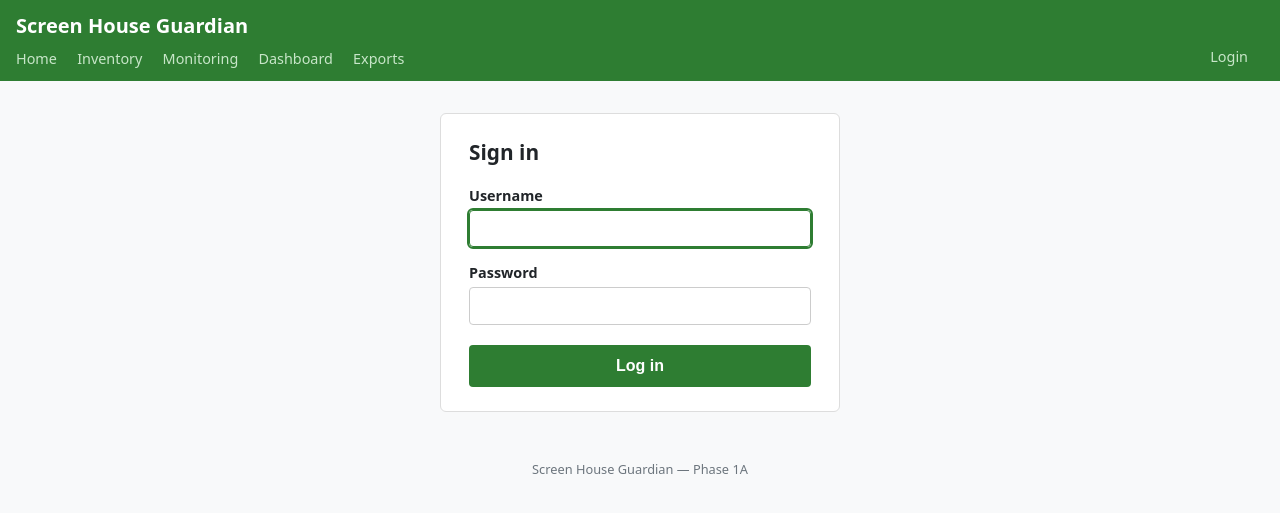
After one commit to kishkumar96/screenhouse-guardian, a Django app: page /accounts/login/ in a window 1280 px wide. The commit adds this page. Shown: the top 513 px of the page. Run offline with Django 5.2, Linux system fonts and the light colour scheme.

Commit message:
Add Phase 1A login and role-based access control

```diff
--- a/config/urls.py
+++ b/config/urls.py
@@ -1,3 +1,4 @@
+from django.contrib.auth import views as auth_views
 from django.contrib import admin
 from django.contrib.staticfiles.urls import staticfiles_urlpatterns
 from django.urls import path, include
@@ -15,6 +16,12 @@ urlpatterns = [
     path('', TemplateView.as_view(template_name='home.html'), name='home'),
     path('health/', health_check, name='health_check'),
     path('admin/', admin.site.urls),
+    path(
+        'accounts/login/',
+        auth_views.LoginView.as_view(template_name='registration/login.html'),
+        name='login',
+    ),
+    path('accounts/logout/', auth_views.LogoutView.as_view(), name='logout'),
     # Top-level observe routes — URL must match what QR codes encode:
     #   /observe/<unit_code>/          observation form
     #   /observe/<unit_code>/timeline/ observation history
--- a/dashboard/views.py
+++ b/dashboard/views.py
@@ -1,8 +1,10 @@
 from django.shortcuts import render
 
+from config.permissions import observer_required
 from .services import get_dashboard_data
 
 
+@observer_required
 def index(request):
     context = get_dashboard_data()
     return render(request, 'dashboard/index.html', context)
--- a/inventory/views.py
+++ b/inventory/views.py
@@ -1,5 +1,7 @@
 from django.http import HttpResponse
 
+from config.permissions import observer_required
 
+@observer_required
 def index(request):
     return HttpResponse("<h1>Inventory</h1><p>Phase 1A implementation coming soon.</p>")
--- a/monitoring/views.py
+++ b/monitoring/views.py
@@ -2,15 +2,18 @@ from django.contrib import messages
 from django.http import HttpResponse
 from django.shortcuts import get_object_or_404, redirect, render
 
+from config.permissions import observer_required
 from inventory.models import TrackingUnit
 from .forms import ObservationForm, ObservationPhotoForm
 from .models import Observation
 
 
+@observer_required
 def index(request):
     return HttpResponse('<h1>Monitoring</h1><p>Use <code>/observe/&lt;unit_code&gt;/</code> to record an observation.</p>')
 
 
+@observer_required
 def observe(request, unit_code):
     unit = get_object_or_404(TrackingUnit, unit_code=unit_code)
 
@@ -57,6 +60,7 @@ def observe(request, unit_code):
     })
 
 
+@observer_required
 def timeline(request, unit_code):
     unit = get_object_or_404(TrackingUnit, unit_code=unit_code)
     observations = (
--- a/qr/views.py
+++ b/qr/views.py
@@ -2,6 +2,7 @@ from django.http import HttpResponse
 from django.shortcuts import get_object_or_404, redirect, render
 from django.views.decorators.http import require_POST
 
+from config.permissions import manager_required, observer_required
 from inventory.models import TrackingUnit
 from .services import generate_qr_for_tracking_unit
 
@@ -10,11 +11,13 @@ def index(request):
     return HttpResponse('<h1>QR</h1><p>Use <code>/qr/units/&lt;unit_code&gt;/label/</code> to view a label.</p>')
 
 
+@observer_required
 def label(request, unit_code):
     unit = get_object_or_404(TrackingUnit, unit_code=unit_code)
     return render(request, 'qr/label.html', {'unit': unit})
 
 
+@manager_required
 @require_POST
 def generate(request, unit_code):
     unit = get_object_or_404(TrackingUnit, unit_code=unit_code)
--- a/static/css/app.css
+++ b/static/css/app.css
@@ -33,6 +33,34 @@ nav a {
 }
 
 nav a:hover {
+  color: #fff;
+}
+
+.nav-auth {
+  float: right;
+  font-size: 0.9rem;
+}
+
+.nav-username {
+  color: #c8e6c9;
+  margin-right: 0.5rem;
+}
+
+.nav-logout-form {
+  display: inline;
+}
+
+.nav-logout-btn {
+  background: none;
+  border: none;
+  color: #c8e6c9;
+  cursor: pointer;
+  font-size: 0.9rem;
+  padding: 0;
+  text-decoration: underline;
+}
+
+.nav-logout-btn:hover {
   color: #fff;
 }
 
--- a/templates/base.html
+++ b/templates/base.html
@@ -20,6 +20,17 @@
       <a href="{% url 'monitoring:index' %}">Monitoring</a>
       <a href="{% url 'dashboard:index' %}">Dashboard</a>
       <a href="{% url 'exports:index' %}">Exports</a>
+      <span class="nav-auth">
+        {% if user.is_authenticated %}
+          <span class="nav-username">{{ user.username }}</span>
+          <form method="post" action="{% url 'logout' %}" class="nav-logout-form">
+            {% csrf_token %}
+            <button type="submit" class="nav-logout-btn">Logout</button>
+          </form>
+        {% else %}
+          <a href="{% url 'login' %}">Login</a>
+        {% endif %}
+      </span>
     </nav>
   </header>
 
--- /dev/null
+++ b/templates/registration/login.html
@@ -0,0 +1,93 @@
+{% extends "base.html" %}
+
+{% block title %}Login — Screen House Guardian{% endblock %}
+
+{% block extra_style %}
+.login-wrap {
+  max-width: 400px;
+  margin: 2rem auto;
+}
+.login-card {
+  background: #fff;
+  border: 1px solid #ddd;
+  border-radius: 6px;
+  padding: 1.5rem 1.75rem;
+}
+.login-card h2 {
+  margin: 0 0 1.25rem;
+  font-size: 1.3rem;
+}
+.login-field {
+  margin-bottom: 1rem;
+}
+.login-field label {
+  display: block;
+  font-weight: 600;
+  font-size: 0.9rem;
+  margin-bottom: 0.3rem;
+}
+.login-field input {
+  width: 100%;
+  padding: 0.55rem 0.75rem;
+  border: 1px solid #ccc;
+  border-radius: 4px;
+  font-size: 1rem;
+  box-sizing: border-box;
+}
+.login-field input:focus {
+  outline: 2px solid #2e7d32;
+  border-color: #2e7d32;
+}
+.login-btn {
+  width: 100%;
+  padding: 0.75rem;
+  background: #2e7d32;
+  color: #fff;
+  border: none;
+  border-radius: 4px;
+  font-size: 1rem;
+  font-weight: 700;
+  cursor: pointer;
+  margin-top: 0.25rem;
+}
+.login-btn:hover { background: #1b5e20; }
+.login-errors {
+  background: #fce4ec;
+  border: 1px solid #e91e63;
+  color: #880e4f;
+  padding: 0.6rem 0.85rem;
+  border-radius: 4px;
+  margin-bottom: 1rem;
+  font-size: 0.875rem;
+}
+{% endblock %}
+
+{% block content %}
+<div class="login-wrap">
+  <div class="login-card">
+    <h2>Sign in</h2>
+
+    {% if form.non_field_errors %}
+    <div class="login-errors">
+      {% for error in form.non_field_errors %}{{ error }}{% endfor %}
+    </div>
+    {% endif %}
+
+    <form method="post">
+      {% csrf_token %}
+      {% if next %}<input type="hidden" name="next" value="{{ next }}">{% endif %}
+
+      <div class="login-field">
+        <label for="{{ form.username.id_for_label }}">Username</label>
+        {{ form.username }}
+      </div>
+      <div class="login-field">
+        <label for="{{ form.password.id_for_label }}">Password</label>
+        {{ form.password }}
+      </div>
+
+      <button type="submit" class="login-btn">Log in</button>
+    </form>
+  </div>
+</div>
+{% endblock %}
```
Also changed, not shown: config/permissions.py (added, +84 -0 lines), dashboard/tests/test_access.py (added, +204 -0 lines), dashboard/tests/test_views.py (+17 -1 lines), exports/services.py (+18 -5 lines), exports/tests/test_views.py (+34 -2 lines), exports/views.py (+10 -0 lines), inventory/tests/test_views.py (+20 -1 lines), monitoring/tests/test_views.py (+40 -13 lines), qr/tests/test_views.py (+19 -0 lines), inventory/migrations/0002_create_role_groups.py (added).
